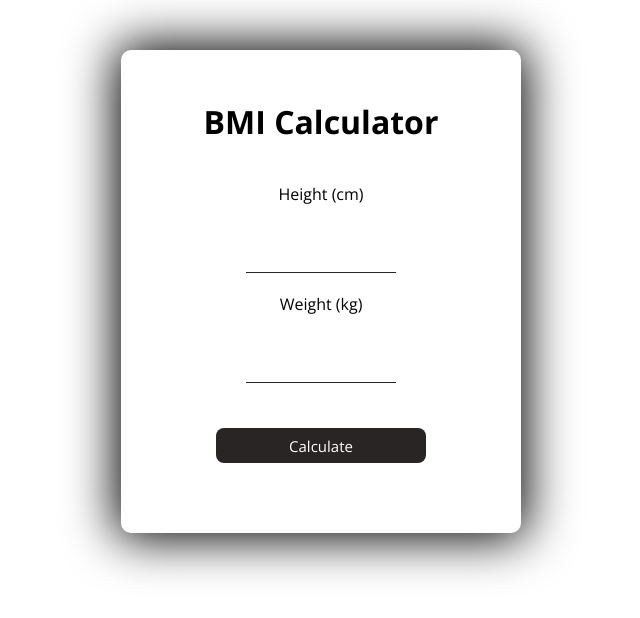
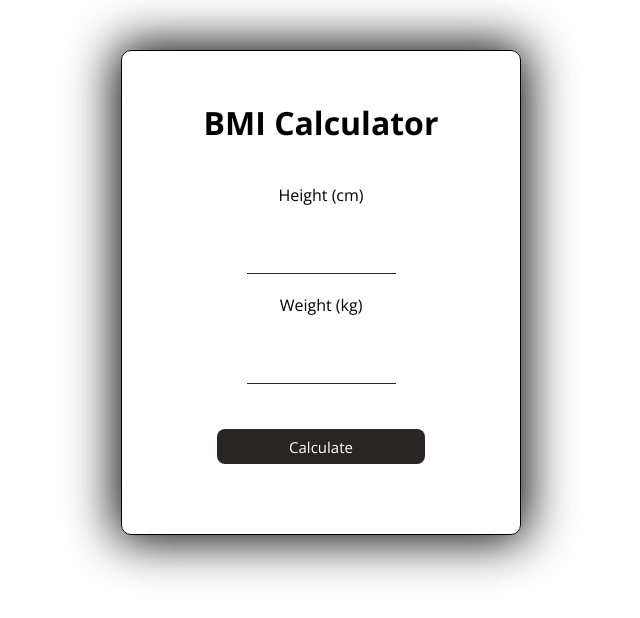
Before and after one commit to Muskan044/bmi-calculator, a plain HTML site: page index.html in a window 1280 px wide. Shown: the whole page, without its empty margins (319-959 px from the left). Drawn offline with nearby package versions, Linux system fonts and the light colour scheme.

Commit message:
update css file

```diff
--- a/style.css
+++ b/style.css
@@ -17,6 +17,7 @@ body {
     width: 400px;
     box-shadow: 0px 0px 50px 5px #000;
     padding: 50px;
+    border: 1px solid #000;
     border-radius: 10px;
     text-align: center;
 }
@@ -47,6 +48,10 @@ button {
     color: white;
     font-size: 15px;
     cursor: pointer;
+    transition: transform 0.3s ease-in-out;
+}
+button:hover {
+    transform: scale(1.1, 1.1);
 }
 
 #result {
```
